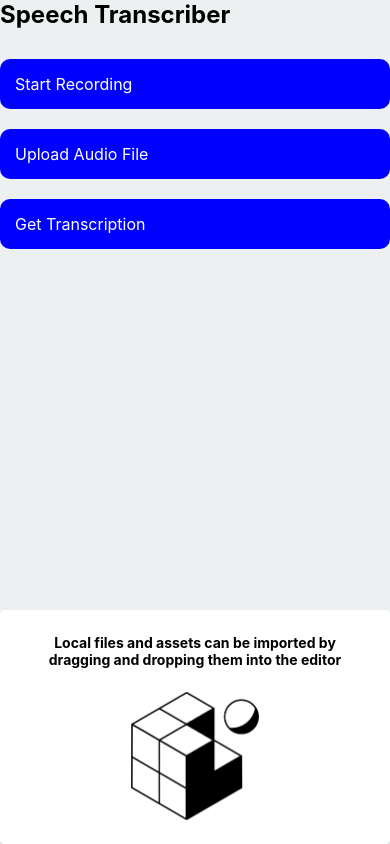
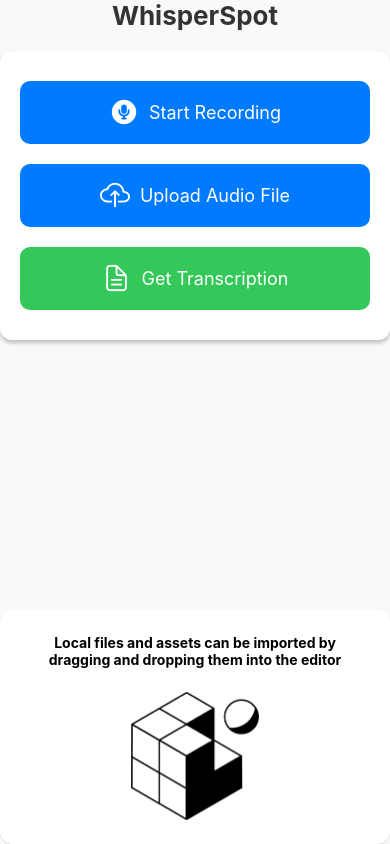
Before and after one commit to rohan-behera-highspot/Transcriber, a React Native app: screen / in a window 390 px wide. Built offline with nearby package versions, Linux system fonts and the light colour scheme.

Commit message:
Some more changes on UI and uploading transcription

```diff
--- a/App.js
+++ b/App.js
@@ -1,14 +1,18 @@
 import React, { useState } from "react";
-import { View, Text, TouchableOpacity, Button, StyleSheet, FlatList, SafeAreaView } from "react-native";
+import {
+  View, Text, TouchableOpacity, StyleSheet, FlatList, SafeAreaView, ActivityIndicator
+} from "react-native";
 import * as DocumentPicker from "expo-document-picker";
 import { Audio } from "expo-av";
-import { Card } from 'react-native-paper';
-import AssetExample from './components/AssetExample';
+import { Card } from "react-native-paper";
+import { Ionicons } from "@expo/vector-icons";
+import AssetExample from "./components/AssetExample";
 
 export default function App() {
   const [recording, setRecording] = useState(null);
   const [audioUri, setAudioUri] = useState(null);
   const [transcription, setTranscription] = useState([]);
+  const [loading, setLoading] = useState(false);
 
   const startRecording = async () => {
     try {
@@ -17,7 +21,6 @@
         alert("Permission to access microphone is required!");
         return;
       }
-
       const { recording } = await Audio.Recording.createAsync(
         Audio.RECORDING_OPTIONS_PRESET_HIGH_QUALITY
       );
@@ -45,14 +48,13 @@
       alert("No audio selected!");
       return;
     }
-
+    setLoading(true);
     let formData = new FormData();
     formData.append("file", {
       uri: audioUri,
       name: "audiofile.wav",
       type: "audio/wav",
     });
-
     try {
       let response = await fetch("YOUR_PYTHON_API_URL/transcribe", {
         method: "POST",
@@ -60,30 +62,48 @@
         headers: { "Content-Type": "multipart/form-data" },
       });
       let json = await response.json();
-      setTranscription(json.transcript);
+      setTranscription(json.transcripts);
     } catch (error) {
       console.error("Error transcribing audio", error);
     }
+    setLoading(false);
   };
 
   return (
     <SafeAreaView style={styles.container}>
-      <Text style={styles.title}>Speech Transcriber</Text>
-      <TouchableOpacity onPress={recording ? stopRecording : startRecording} style={styles.button}>
+      <Text style={styles.title}>WhisperSpot</Text>
+      <Card style={styles.card}>
+        <TouchableOpacity onPress={recording ? stopRecording : startRecording} style={[styles.button, { backgroundColor: recording ? "#ff3b30" : "#007AFF" }]}>
+          <Ionicons name={recording ? "stop-circle" : "mic-circle"} size={30} color="white" />
           <Text style={styles.buttonText}>{recording ? "Stop Recording" : "Start Recording"}</Text>
         </TouchableOpacity>
+
         <TouchableOpacity onPress={pickAudioFile} style={styles.button}>
+          <Ionicons name="cloud-upload-outline" size={30} color="white" />
           <Text style={styles.buttonText}>Upload Audio File</Text>
         </TouchableOpacity>
-      <TouchableOpacity onPress={transcribeAudio} style={styles.button}>
+
+        <TouchableOpacity onPress={transcribeAudio} style={[styles.button, { backgroundColor: "#34C759" }]}>
+          <Ionicons name="document-text-outline" size={30} color="white" />
           <Text style={styles.buttonText}>Get Transcription</Text>
         </TouchableOpacity>
+      </Card>
+
+      {loading && <ActivityIndicator size="large" color="#007AFF" />}
+
       <FlatList
         data={transcription}
         keyExtractor={(item, index) => index.toString()}
-        renderItem={({ item }) => <Text style={styles.transcription}>{item}</Text>}
+        renderItem={({ item }) => (
+          <Card style={styles.transcriptionCard}>
+            <Text style={styles.transcriptionText}><Text style={styles.bold}>Start Time:</Text> {item.start_time}</Text>
+            <Text style={styles.transcriptionText}><Text style={styles.bold}>Speaker:</Text> {item.speaker}</Text>
+            <Text style={styles.transcriptionText}><Text style={styles.bold}>Message:</Text> {item.text}</Text>
+          </Card>
+        )}
       />
-      <Card>
+
+      <Card style={styles.assetCard}>
         <AssetExample />
       </Card>
     </SafeAreaView>
@@ -93,29 +113,54 @@
 const styles = StyleSheet.create({
   container: {
     flex: 1,
-    justifyContent: 'center',
-    backgroundColor: '#ecf0f1',
-    padding: 8,
+    justifyContent: "center",
+    backgroundColor: "#F9F9F9",
+    padding: 16,
   },
   title: {
-    fontSize: 24,
-    fontWeight: 'bold',
+    fontSize: 26,
+    fontWeight: "bold",
+    textAlign: "center",
+    color: "#333",
     marginBottom: 20,
   },
+  card: {
+    padding: 20,
+    marginBottom: 20,
+    borderRadius: 12,
+    backgroundColor: "#fff",
+    elevation: 4,
+  },
   button: {
-    backgroundColor: "blue",
+    flexDirection: "row",
+    alignItems: "center",
+    backgroundColor: "#007AFF",
     padding: 15,
     borderRadius: 10,
     marginVertical: 10,
+    justifyContent: "center",
   },
   buttonText: {
     color: "white",
+    fontSize: 18,
+    marginLeft: 10,
+  },
+  transcriptionCard: {
+    padding: 12,
+    borderRadius: 10,
+    backgroundColor: "#fff",
+    marginVertical: 8,
+    elevation: 3,
+  },
+  transcriptionText: {
     fontSize: 16,
+    marginBottom: 5,
   },
-  transcription: {
-    fontSize: 14,
-    padding: 10,
-    borderBottomWidth: 1,
-    borderBottomColor: "#ddd",
+  bold: {
+    fontWeight: "bold",
   },
+  assetCard: {
+    marginTop: 20,
+    borderRadius: 12,
+  }
 });
```
Lines whose indentation alone changed are shown as unchanged.
